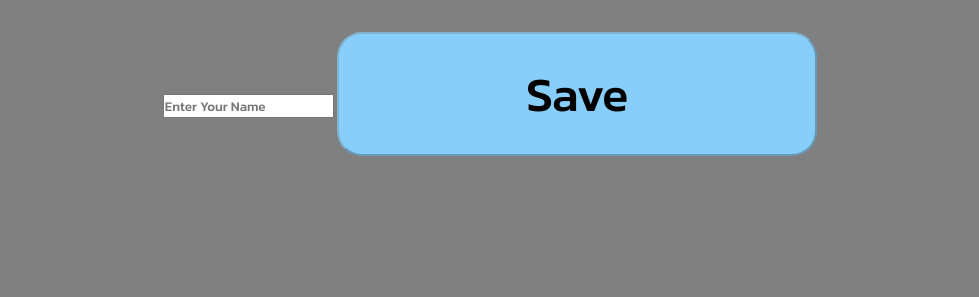
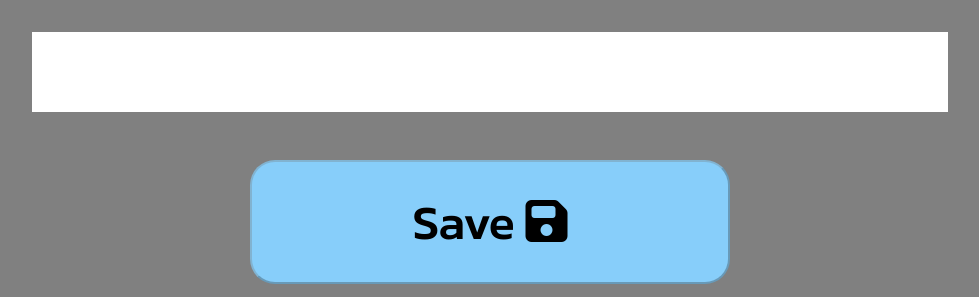
Before and after one commit to JakePennell/quiz-time, a plain HTML site: page end.html in a window 1280 px wide. Shown: the part 304-601 px from the top of the page, without its empty margins (150-1129 px from the left). Drawn offline with Linux system fonts and the light colour scheme.

Commit message:
add style to name input box

```diff
--- a/assets/css/style.css
+++ b/assets/css/style.css
@@ -144,6 +144,34 @@ h2 {
     width: 0%;
 }
 
+.end-form-container {
+    width: 100%;
+    display: flex;
+    flex-direction: column;
+    align-items: center;
+    max-width: 30rem;
+}
+
+input {
+    margin-bottom: 1rem;
+    width: 20rem;
+    padding: 1rem;
+    font-size: 2rem;
+    border: none;
+}
+
+input::placeholder {
+    color: white;
+}
+
+#username {
+    margin-bottom: 3rem;
+    width: 100%;
+    outline: none;
+}
+
+
+
 
 @media screen and (max-width: 768px) {
     .choice-container {
--- a/end.html
+++ b/end.html
@@ -19,9 +19,11 @@
             <form>
                 <h2 id="end-text">Enter Your Name & Save Your Score!</h2>
                 <input type="text" name="name" id="username" placeholder="Enter Your Name">
-                <button class="btn" id="saveScoreBtn" type="submit" onClick="saveHighScore(event)"
-                    disabled>Save</button>
+                <button class="btn" id="saveScoreBtn" type="submit" onClick="saveHighScore(event)" disabled>Save <i
+                        class="fa-solid fa-floppy-disk"></i></button>
             </form>
+            <a href="/game.html" class="btn">Play Again <i class="fa-solid fa-play"></i></a>
+            <a href="/" class="btn">Home <i class="fa-solid fa-house-chimney"></i></a>
         </div>
     </div>
 </body>
```
